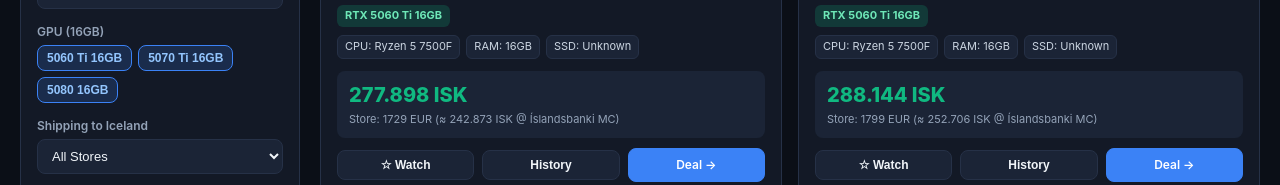
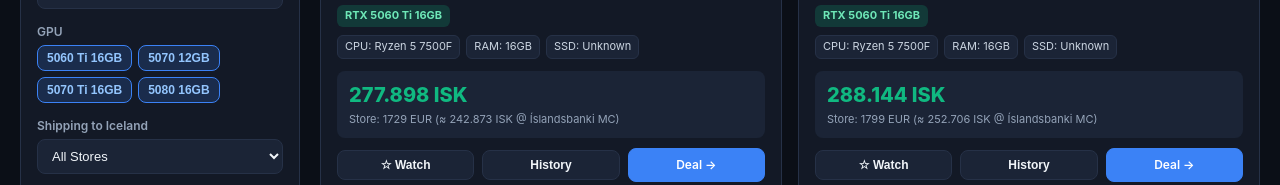
Before and after one commit to kjanaprik/pc-deal-tracker, a plain HTML site: page index.html in a window 1280 px wide. Both pictures are taken after a click on the button "Reset". Shown: the part 235-420 px from the top of the page. Drawn offline with Linux system fonts and the light colour scheme.

Commit message:
feat: add RTX 5070 12GB GPU support

```diff
--- a/app.js
+++ b/app.js
@@ -42,7 +42,7 @@ let allProducts = [];
 let storeStatuses = [];
 let priceHistory = {};
 let repoWatchlist = { watched_ids: [], rules: [], notify_on_any_watched_sale: true, min_price_drop_pct: 3.0 };
-let activeGpus = new Set(["RTX 5060 Ti 16GB", "RTX 5070 Ti 16GB", "RTX 5080 16GB"]);
+let activeGpus = new Set(["RTX 5060 Ti 16GB", "RTX 5070 12GB", "RTX 5070 Ti 16GB", "RTX 5080 16GB"]);
 let localWatchlist = new Set(JSON.parse(localStorage.getItem(STORAGE_KEY) || "[]"));
 
 const fmtIsk = (n) => `${Math.round(n).toLocaleString("de-DE")} ISK`;
@@ -227,7 +227,8 @@ function getFilteredProducts() {
 
 function gpuBadgeClass(gpu) {
   if (gpu.includes("5080")) return "badge-gpu-5080";
-  if (gpu.includes("5070")) return "badge-gpu-5070ti";
+  if (gpu.includes("5070 Ti")) return "badge-gpu-5070ti";
+  if (gpu.includes("5070")) return "badge-gpu-5070";
   return "badge-gpu-5060ti";
 }
 
@@ -445,7 +446,7 @@ function bindEvents() {
     document.getElementById("stock-only").checked = true;
     document.getElementById("watched-only").checked = false;
     document.getElementById("sort-select").value = "landed_asc";
-    activeGpus = new Set(["RTX 5060 Ti 16GB", "RTX 5070 Ti 16GB", "RTX 5080 16GB"]);
+    activeGpus = new Set(["RTX 5060 Ti 16GB", "RTX 5070 12GB", "RTX 5070 Ti 16GB", "RTX 5080 16GB"]);
     document.querySelectorAll("#gpu-chips .chip").forEach((c) => c.classList.add("active"));
     render();
   });
--- a/index.html
+++ b/index.html
@@ -41,9 +41,10 @@
       </div>
 
       <div class="filter-group">
-        <label>GPU (16GB)</label>
+        <label>GPU</label>
         <div class="chip-group" id="gpu-chips">
           <button class="chip active" data-gpu="RTX 5060 Ti 16GB">5060 Ti 16GB</button>
+          <button class="chip active" data-gpu="RTX 5070 12GB">5070 12GB</button>
           <button class="chip active" data-gpu="RTX 5070 Ti 16GB">5070 Ti 16GB</button>
           <button class="chip active" data-gpu="RTX 5080 16GB">5080 16GB</button>
         </div>
--- a/styles.css
+++ b/styles.css
@@ -248,6 +248,7 @@ body {
 }
 .badge-gpu-5080 { background: rgba(168, 85, 247, 0.2); color: #d8b4fe; }
 .badge-gpu-5070ti { background: rgba(59, 130, 246, 0.2); color: #93c5fd; }
+.badge-gpu-5070 { background: rgba(14, 165, 233, 0.2); color: #7dd3fc; }
 .badge-gpu-5060ti { background: rgba(16, 185, 129, 0.2); color: #6ee7b7; }
 .badge-sale { background: rgba(239, 68, 68, 0.2); color: #fca5a5; }
 .badge-drop { background: rgba(245, 158, 11, 0.2); color: #fcd34d; }
```
Also changed, not shown: 1 other file.
